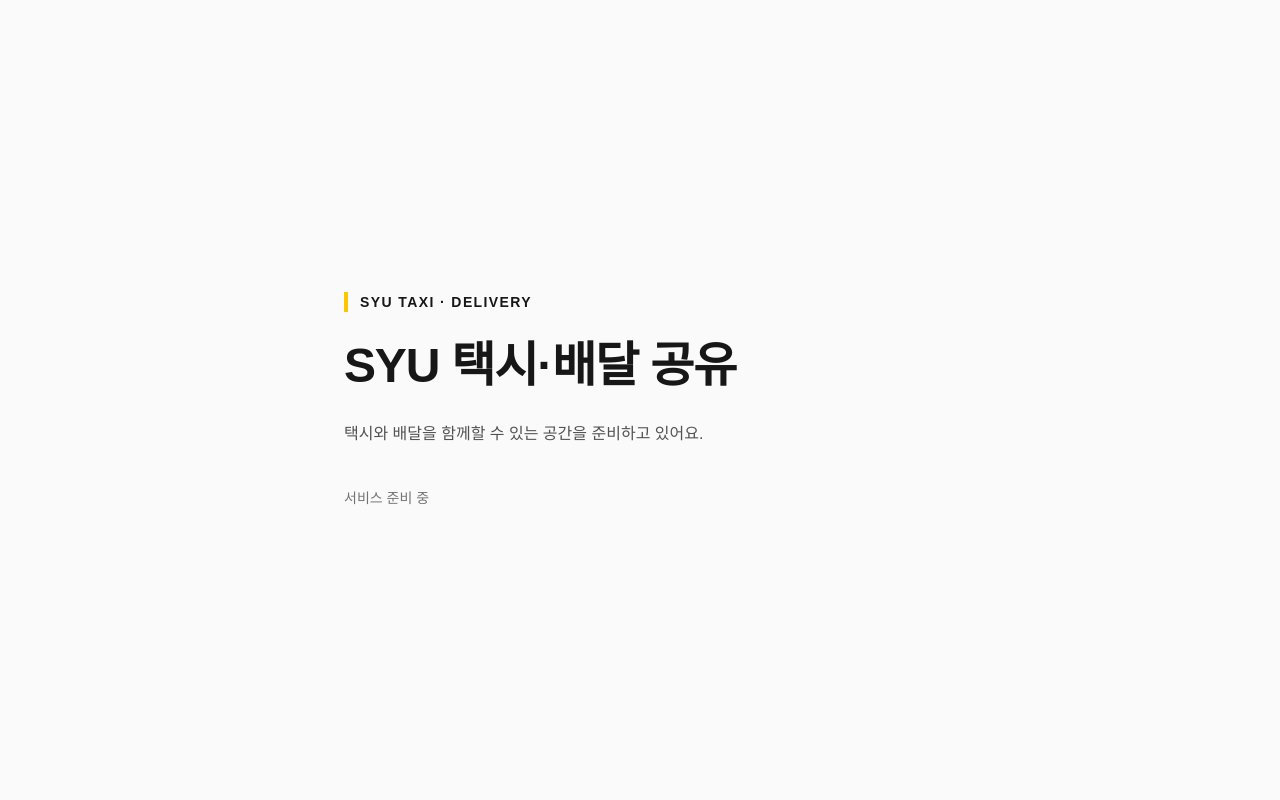
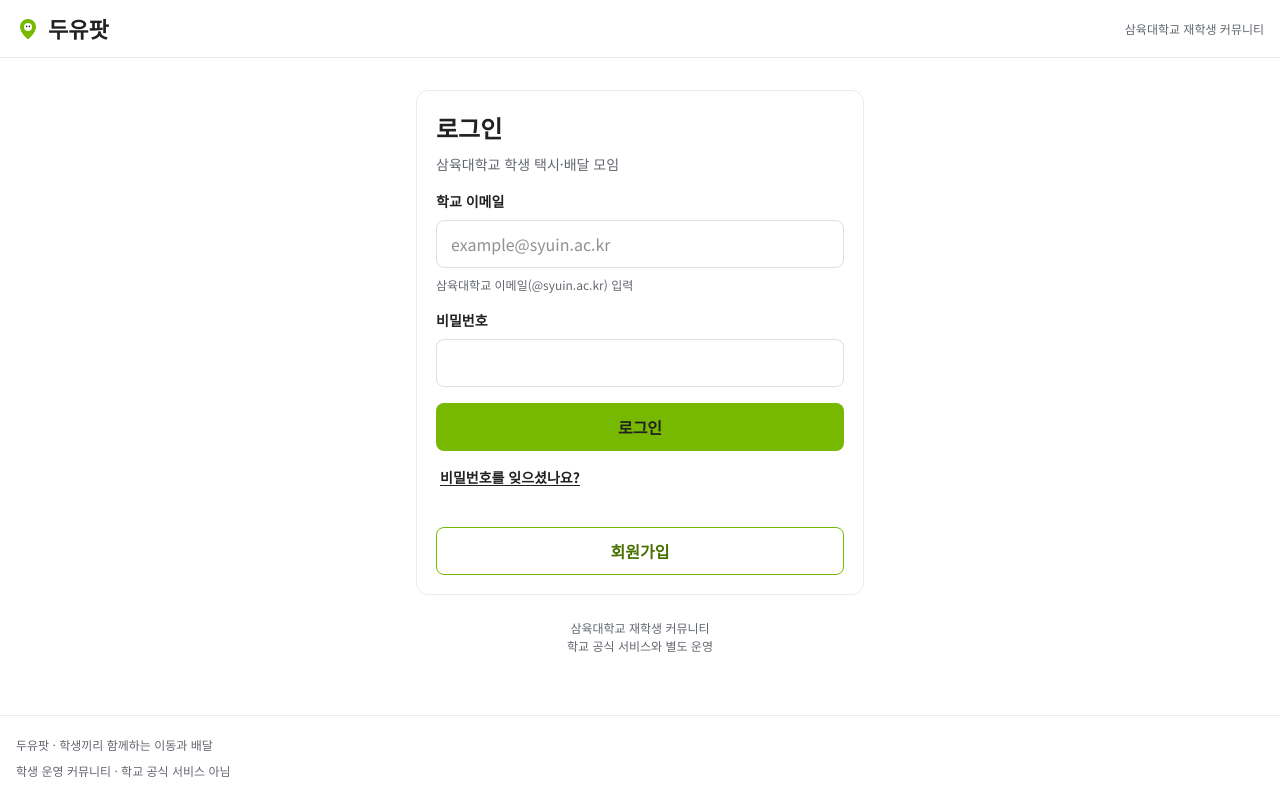
Before and after one commit to SYU-Taxi-Delivery/taxi-delivery-sharing-fe, a Next.js app: page / in a window 1280 px wide. Built offline with nearby package versions, Linux system fonts and the light colour scheme.

Commit message:
[FEAT] 첫 화면을 로그인 화면으로 전환 (#34)
Closes #33

기존 로그인 화면을 첫 화면에 재사용하고 인증 후 모집 목록으로 이동한다. 실제 인증/API 연동은 변경하지 않는다.

```diff
--- a/src/app/page.tsx
+++ b/src/app/page.tsx
@@ -1,18 +1,5 @@
+import { LoginScreen } from "@/features/auth/LoginScreen";
+
 export default function Home() {
-  return (
-    <main className="mx-auto flex min-h-svh max-w-2xl flex-col justify-center px-6 py-16 sm:px-10">
-      <p className="mb-6 w-fit border-l-4 border-yellow-400 pl-3 text-sm font-semibold tracking-widest">
-        SYU TAXI · DELIVERY
-      </p>
-      <h1 className="text-3xl leading-tight font-bold tracking-tight sm:text-5xl">
-        SYU 택시·배달 공유
-      </h1>
-      <p className="mt-6 max-w-md text-base leading-7 text-neutral-600">
-        택시와 배달을 함께할 수 있는 공간을 준비하고 있어요.
-      </p>
-      <p role="status" className="mt-10 text-sm text-neutral-500">
-        서비스 준비 중
-      </p>
-    </main>
-  );
+  return <LoginScreen next="/posts" />;
 }
```
Also changed, not shown: src/features/auth/README.md, 1 other file (tests, documents, lock files or other folders).
